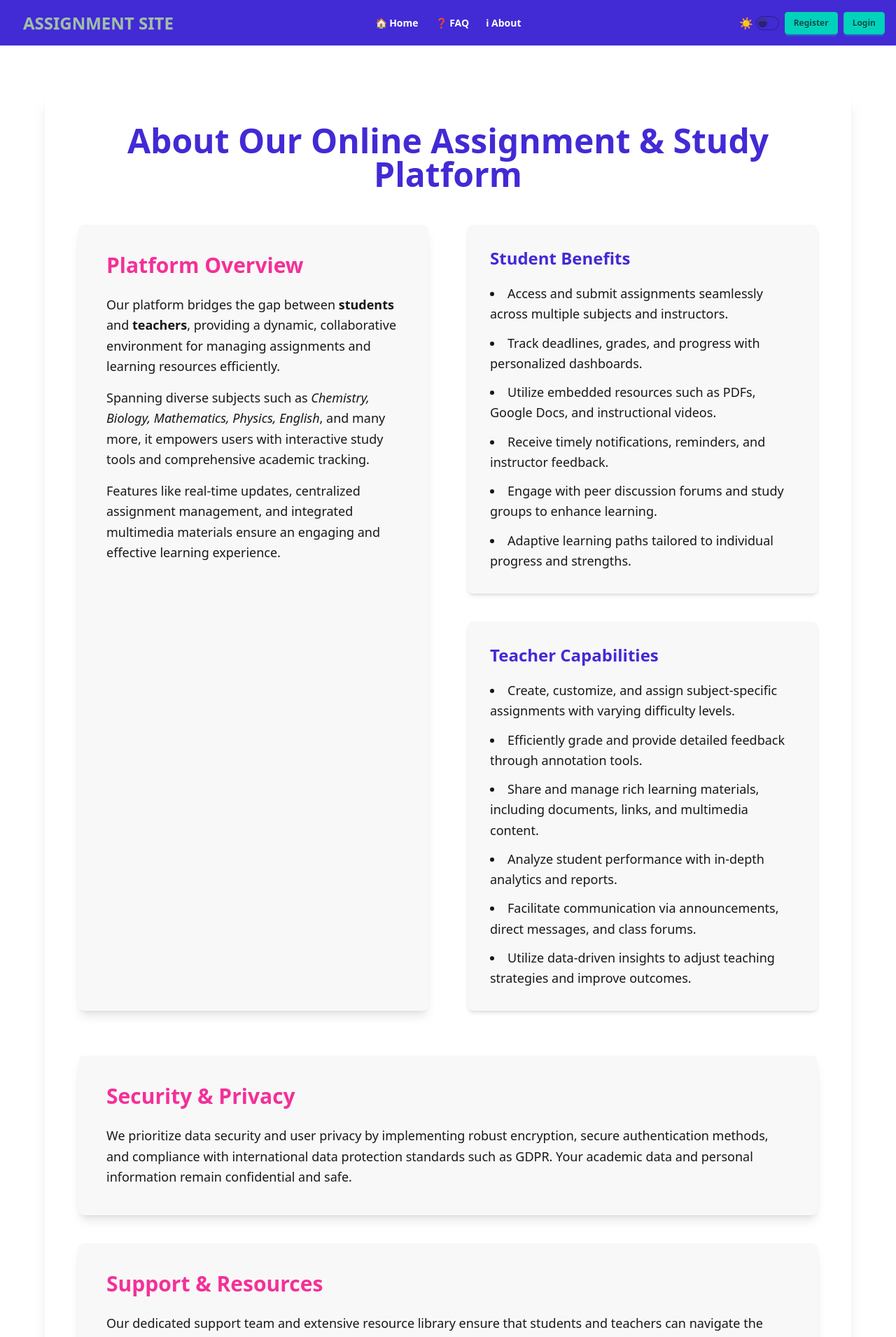
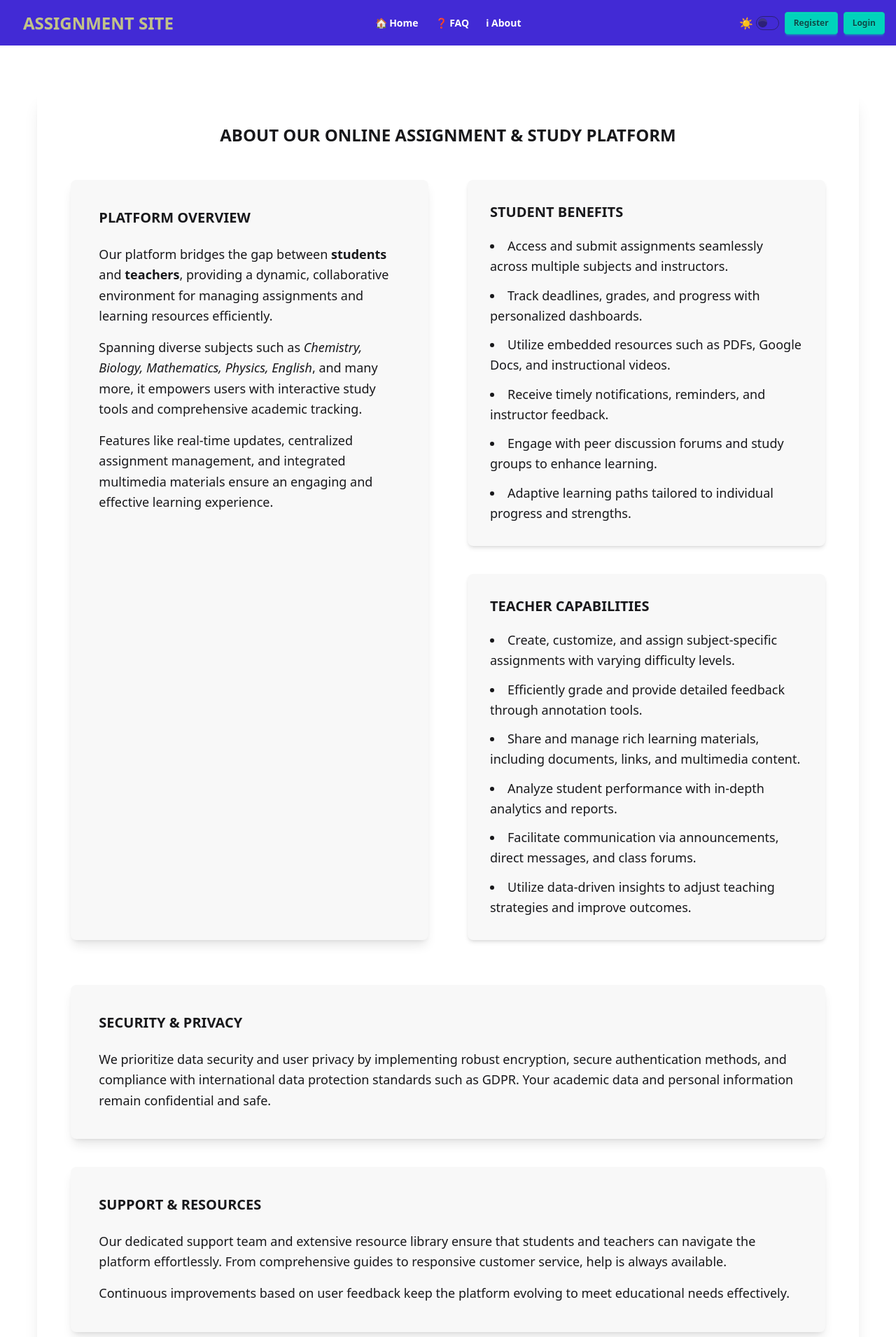
Before and after one commit to dipu-barman/-Online-Group-Study-Platform, a React (Vite) app: page /about in a window 1280 px wide. Shown: the top 1910 px of the page at 70% size. Built offline with nearby package versions, Linux system fonts and the light colour scheme; no server answers.

Commit message:
added-more-frequintly

```diff
--- a/src/Components/Home/About.jsx
+++ b/src/Components/Home/About.jsx
@@ -7,16 +7,16 @@ const About = () => {
     <div>
       <Navbar />
 
-      <section className="max-w-6xl mx-auto p-12 bg-base-100 rounded-lg shadow-xl mt-16">
-        <h1 className="text-5xl font-extrabold text-primary text-center mb-12">
-          About Our Online Assignment & Study Platform
+      <section className="w-11/12 mx-auto p-12 bg-base-100 rounded-lg shadow-xl mt-16">
+        <h1 className="text-2xl font-bold text-center mb-12">
+          ABOUT OUR ONLINE ASSIGNMENT & STUDY PLATFORM
         </h1>
 
         <div className="grid md:grid-cols-2 gap-14">
           {/* Overview Card */}
           <div className="card bg-base-200 shadow-lg p-10 rounded-lg">
-            <h2 className="card-title text-3xl mb-6 text-secondary">
-              Platform Overview
+            <h2 className="card-title font-semibold text-xl mb-6 ">
+              PLATFORM OVERVIEW
             </h2>
             <p className="text-base-content leading-relaxed text-lg mb-4">
               Our platform bridges the gap between <span className="font-semibold">students</span> and <span className="font-semibold">teachers</span>, providing a dynamic, collaborative environment for managing assignments and learning resources efficiently.
@@ -32,7 +32,7 @@ const About = () => {
           {/* Features Cards */}
           <div className="space-y-10">
             <div className="card bg-base-200 shadow-md p-8 rounded-lg">
-              <h3 className="text-2xl font-bold text-primary mb-5">Student Benefits</h3>
+              <h3 className="text-xl font-semibold mb-5">STUDENT BENEFITS</h3>
               <ul className="list-disc list-inside text-base-content space-y-3 text-lg leading-relaxed">
                 <li>Access and submit assignments seamlessly across multiple subjects and instructors.</li>
                 <li>Track deadlines, grades, and progress with personalized dashboards.</li>
@@ -44,7 +44,7 @@ const About = () => {
             </div>
 
             <div className="card bg-base-200 shadow-md p-8 rounded-lg">
-              <h3 className="text-2xl font-bold text-primary mb-5">Teacher Capabilities</h3>
+              <h3 className="text-xl font-semibold mb-5">TEACHER CAPABILITIES</h3>
               <ul className="list-disc list-inside text-base-content space-y-3 text-lg leading-relaxed">
                 <li>Create, customize, and assign subject-specific assignments with varying difficulty levels.</li>
                 <li>Efficiently grade and provide detailed feedback through annotation tools.</li>
@@ -60,8 +60,8 @@ const About = () => {
         {/* Additional Sections */}
         <div className="mt-16 space-y-10">
           <div className="card bg-base-200 shadow-lg p-10 rounded-lg">
-            <h2 className="text-3xl font-semibold text-secondary mb-6">
-              Security & Privacy
+            <h2 className="text-xl font-semibold  mb-6">
+             SECURITY & PRIVACY
             </h2>
             <p className="text-base-content text-lg leading-relaxed">
               We prioritize data security and user privacy by implementing robust encryption, secure authentication methods, and compliance with international data protection standards such as GDPR. Your academic data and personal information remain confidential and safe.
@@ -69,8 +69,8 @@ const About = () => {
           </div>
 
           <div className="card bg-base-200 shadow-lg p-10 rounded-lg">
-            <h2 className="text-3xl font-semibold text-secondary mb-6">
-              Support & Resources
+            <h2 className="text-xl font-semibold  mb-6">
+              SUPPORT & RESOURCES
             </h2>
             <p className="text-base-content text-lg leading-relaxed mb-4">
               Our dedicated support team and extensive resource library ensure that students and teachers can navigate the platform effortlessly. From comprehensive guides to responsive customer service, help is always available.
--- a/src/Components/faq/Faq.jsx
+++ b/src/Components/faq/Faq.jsx
@@ -51,8 +51,8 @@ const Faq = () => {
       <Navbar />
 
       <div className="max-w-screen-lg mx-auto px-4">
-        <h2 className="text-4xl font-bold text-center mb-10 mt-14">
-          <span className="text-primary">Frequently</span> Asked Questions
+        <h2 className="text-2xl font-bold text-center mb-10 mt-14">
+         <span className="text-primary">FREQUENTLY</span> ASKED QUESTIONS
         </h2>
 
         <div className="space-y-4">
```
